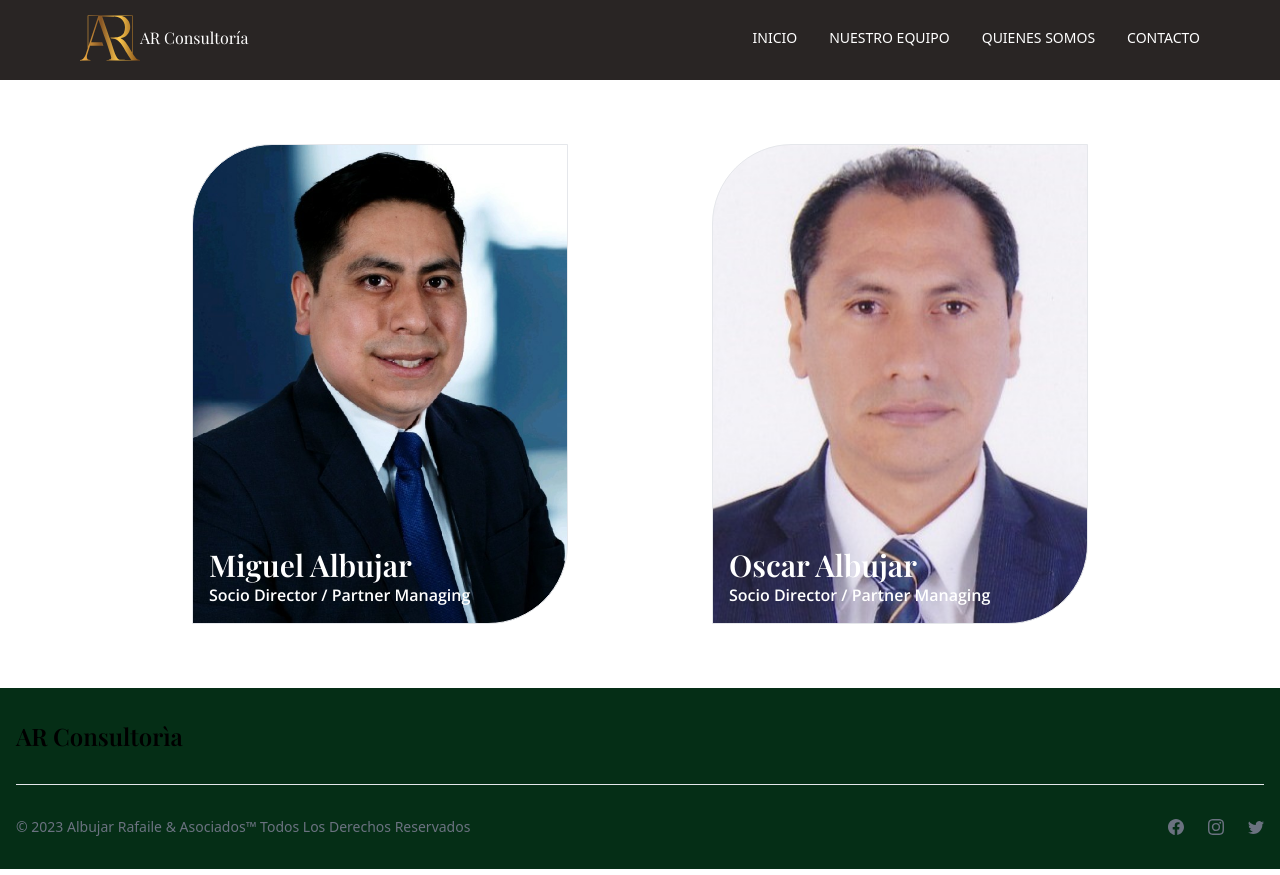
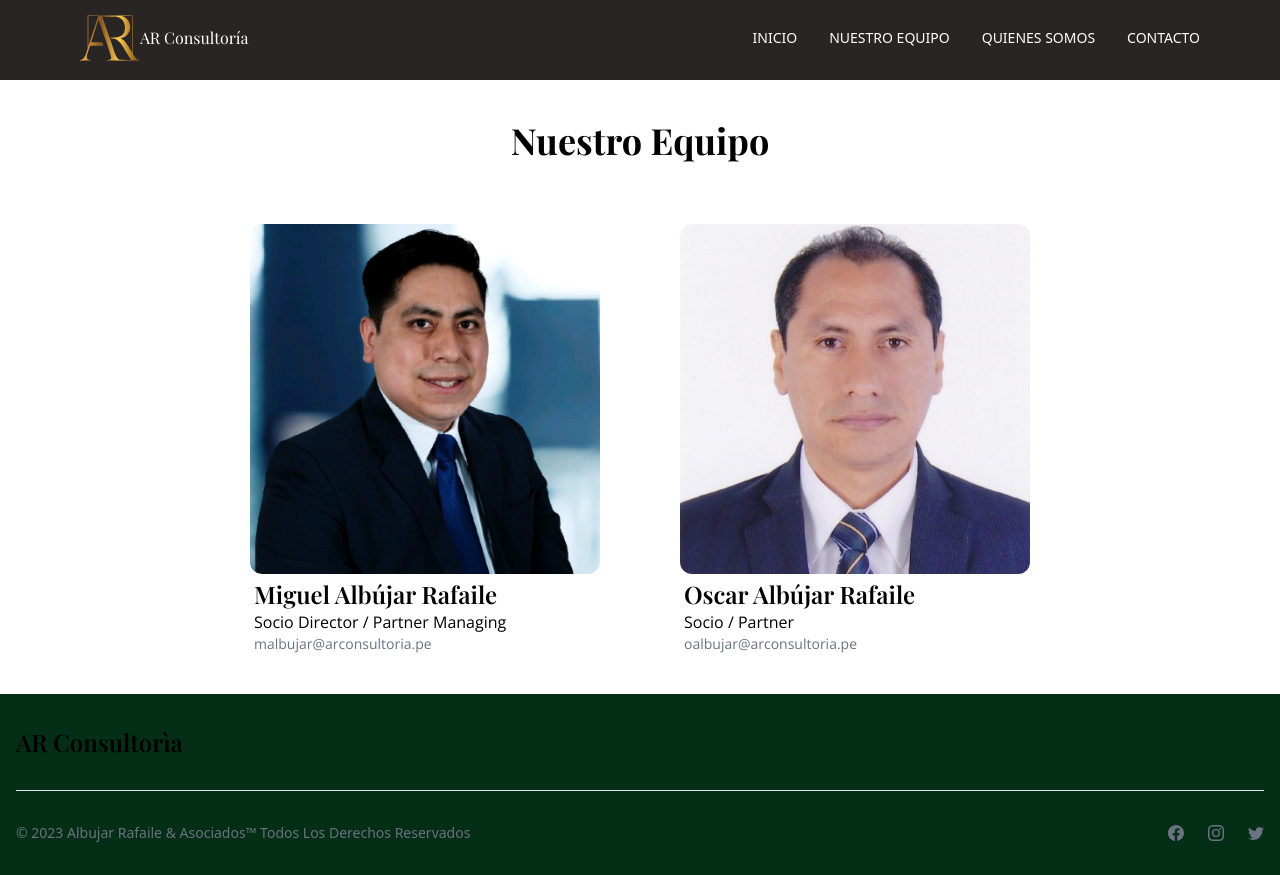
Before and after one commit to yohrdy243/ar-consultancy, a Next.js app: page /nuestroequipo in a window 1280 px wide. Built offline with nearby package versions, Linux system fonts and the light colour scheme; a web font is replaced by a local one.

Commit message:
New Team Layout

```diff
--- a/app/components/Clients.tsx
+++ b/app/components/Clients.tsx
@@ -9,7 +9,7 @@ import {
 const clients = new Array(10);
 export default function Clients() {
     return (
-        <div className=" py-12 border border-y-1 border-y-green-500 border-dashed">
+        <section className=" py-12 border border-y-1 border-y-green-500 border-dashed">
             <h1 className=" text-4xl font-bold text-center">
                 Nuestros Clientes
             </h1>
@@ -77,6 +77,6 @@ export default function Clients() {
                     </div>
                 </div>
             </div>
-        </div>
+        </section>
     );
 }
--- a/app/components/Contact.tsx
+++ b/app/components/Contact.tsx
@@ -1,6 +1,6 @@
 export default function Contact() {
     return (
-        <div className="grid grid-cols-1 lg:grid-cols-2 lg:px-32">
+        <section className="grid grid-cols-1 lg:grid-cols-2 lg:px-32">
             <div className="flex justify-center items-center">
                 <h1 className="text-4xl font-bold">Contactanos!</h1>
             </div>
@@ -118,6 +118,6 @@ export default function Contact() {
                     </form>
                 </div>
             </div>
-        </div>
+        </section>
     );
 }
--- a/app/components/Header.tsx
+++ b/app/components/Header.tsx
@@ -103,7 +103,7 @@ export default function Header() {
     }, []);
 
     return (
-        <div className="relative w-full transition-all duration-200">
+        <section className="relative w-full transition-all duration-200">
             {/* Carousel wrapper */}
             <Slide {...slidesData[activeSlide]} />
             {/* Slider controls */}
@@ -119,6 +119,6 @@ export default function Header() {
                     );
                 }}
             />
-        </div>
+        </section>
     );
 }
--- a/app/components/Cards.tsx
+++ b/app/components/Services.tsx
@@ -74,9 +74,9 @@ const servicesData = [
     },
 ];
 
-export default function Cards() {
+export default function Services() {
     return (
-        <div className="lg:px-32 px-8">
+        <section className="lg:px-32 px-8">
             <div className="flex justify-center items-center pb-10">
                 <h1 className="text-4xl font-bold">Nuestros Servicios</h1>
             </div>
@@ -88,6 +88,6 @@ export default function Cards() {
                     />
                 ))}
             </div>
-        </div>
+        </section>
     );
 }
--- a/app/globals.css
+++ b/app/globals.css
@@ -36,3 +36,27 @@ h6 {
         transform: translateX(-100%);
     }
 }
+
+section {
+    view-transition-name: page;
+}
+
+::view-transition-old(page) {
+    animation: fade 0.2s linear forwards;
+}
+
+::view-transition-new(page) {
+    animation: fade 0.3s linear reverse;
+}
+
+@keyframes fade {
+    0% {
+        opacity: 1;
+        transform: translate(0);
+    }
+
+    100% {
+        opacity: 0;
+        transform: translateX(50px);
+    }
+}
--- a/app/layout.tsx
+++ b/app/layout.tsx
@@ -21,12 +21,13 @@ export default function RootLayout({
     children: React.ReactNode;
 }) {
     return (
-        <html lang="en">
+        <html lang="es">
+            <head>
+                <meta name="view-transition" content="same-origin"/>
+            </head>
             <body className={`${playfair.variable} ${open.variable}`}>
                 <Navbar />
-                <div className="mt-20">
-                {children}
-                </div>
+                <main className="mt-20">{children}</main>
                 <Footer />
             </body>
         </html>
--- a/app/nuestroequipo/page.tsx
+++ b/app/nuestroequipo/page.tsx
@@ -1,21 +1,46 @@
 import Image from "next/image";
 import miguelPhoto from "../../public/images/1607652223448.jpeg";
 import oscarPhoto from "../../public/images/1620270650375.jpeg";
-function TeamCard({ imageSrc, name }: { imageSrc: string; name: string }) {
+
+const teamData = [
+    {
+        imageSrc: miguelPhoto.src,
+        name: "Miguel Albújar Rafaile",
+        role: "Socio Director / Partner Managing",
+        email: "malbujar@arconsultoria.pe",
+    },
+    {
+        imageSrc: oscarPhoto.src,
+        name: "Oscar Albújar Rafaile",
+        role: "Socio / Partner",
+        email: "oalbujar@arconsultoria.pe",
+    },
+];
+
+function TeamCard({
+    imageSrc,
+    name,
+    role,
+    email,
+}: {
+    imageSrc: string;
+    name: string;
+    role: string;
+    email: string;
+}) {
     return (
-        <div
-            className="border rounded-tl-[80px] rounded-br-[80px]  w-96 h-[60vh] lg:hover:scale-105 transition ease-in-out duration-300"
-            style={{
-                backgroundImage: `url(${imageSrc})`,
-                backgroundSize: "cover",
-                backgroundPosition: "center",
-            }}
-        >
-            <div className="flex h-full items-end  font-semibold justify-start text-white p-4">
-                <div className="flex flex-col">
-                    <h2 className="text-3xl">{name}</h2>
-                    <p>Socio Director / Partner Managing</p>
-                </div>
+        <div className="flex flex-col gap-1">
+            <Image
+                className="rounded-xl"
+                src={imageSrc}
+                alt={name}
+                width={350}
+                height={350}
+            />
+            <div className="px-1">
+                <h1 className="text-2xl font-semibold">{name}</h1>
+                <p>{role}</p>
+                <p className="text-sm text-gray-500">{email}</p>
             </div>
         </div>
     );
@@ -23,9 +48,18 @@ function TeamCard({ imageSrc, name }: { imageSrc: string; name: string }) {
 
 export default function page() {
     return (
-        <div className="py-16 px-4 lg:px-48 flex flex-col lg:flex-row justify-center items-center w-full gap-10 lg:gap-36">
-            <TeamCard imageSrc={miguelPhoto.src} name="Miguel Albujar" />
-            <TeamCard imageSrc={oscarPhoto.src} name="Oscar Albujar" />
-        </div>
+        <section className="py-10">
+            <div className="lg:px-32 px-8 flex flex-col">
+                <div className="pb-16 flex justify-center">
+                    <h1 className="text-4xl font-bold">Nuestro Equipo</h1>
+                </div>
+                <div className="flex justify-center gap-20">
+                    {teamData.map((data) => (
+                        <TeamCard {...data} />
+                    ))}
+                </div>
+                <div className="flex justify-around"></div>
+            </div>
+        </section>
     );
 }
--- a/app/page.tsx
+++ b/app/page.tsx
@@ -1,16 +1,15 @@
-import { ReactNode } from "react";
 import Header from "./components/Header";
-import Cards from "./components/Cards";
 import Clients from "./components/Clients";
 import Contact from "./components/Contact";
+import Services from "./components/Services";
 
 export default function Home() {
     return (
-        <main className="flex flex-col gap-12 pb-10">
+        <section className="flex flex-col gap-12 pb-10">
             <Header />
-            <Cards />
+            <Services />
             <Clients />
             <Contact />
-        </main>
+        </section>
     );
 }
```
